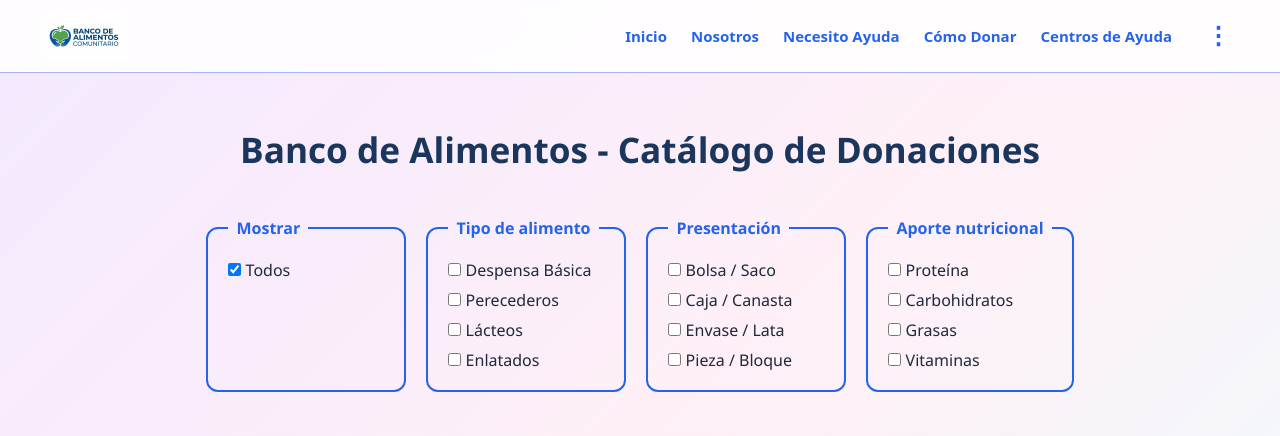
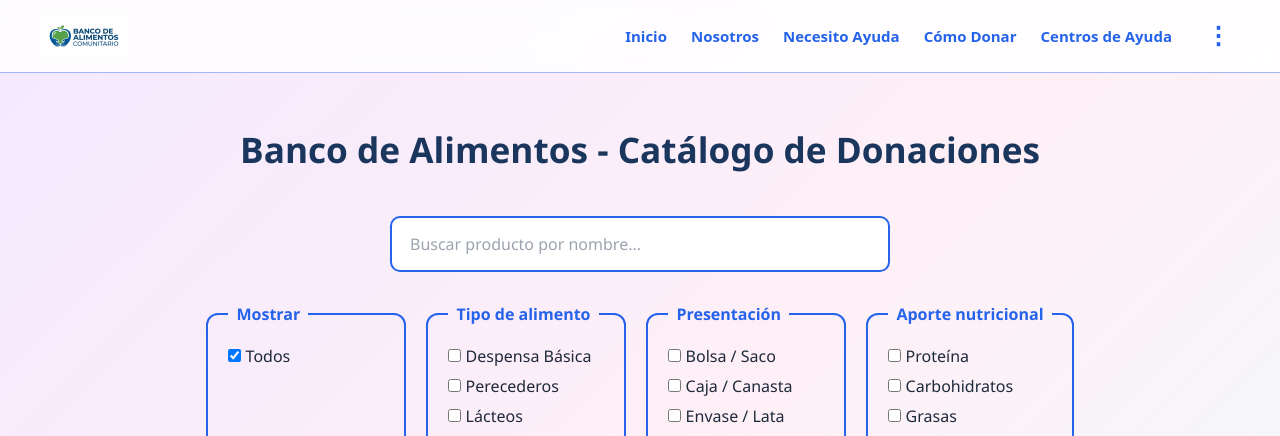
Before and after one commit to AntonioBernal23/Trabajo_final_GIU2026, a Laravel app: page /catalogo in a window 1280 px wide. Shown: the top 436 px of the page. Run offline with Laravel 12, Linux system fonts and the light colour scheme; some libraries are stand-ins or nearby versions.

Commit message:
Actividad 15 y 16

```diff
--- a/public/js/categorias.js
+++ b/public/js/categorias.js
@@ -1,95 +1,209 @@
+
 document.addEventListener("DOMContentLoaded", function () {
 
     // ---------- Mostrar / ocultar ----------
+
     function mostrarTodosLosArticulos() {
-        let todosLosArticulos = document.getElementsByClassName("articulo");
-        for (let i = 0; i < todosLosArticulos.length; i++) {
-            todosLosArticulos[i].classList.remove("oculto");
+        let articulos = document.getElementsByClassName("articulo");
+
+        for (let i = 0; i < articulos.length; i++) {
+            articulos[i].classList.remove("oculto");
         }
     }
 
     function ocultarTodosLosArticulos() {
-        let todosLosArticulos = document.getElementsByClassName("articulo");
-        for (let i = 0; i < todosLosArticulos.length; i++) {
-            todosLosArticulos[i].classList.add("oculto");
+        let articulos = document.getElementsByClassName("articulo");
+
+        for (let i = 0; i < articulos.length; i++) {
+            articulos[i].classList.add("oculto");
         }
     }
 
     // ---------- Checkbox ----------
+
     function desmarcarSubcategorias() {
         let checks = document.getElementsByClassName("filtro-check");
+
         for (let i = 0; i < checks.length; i++) {
             checks[i].checked = false;
         }
     }
 
-    // Regresa un arreglo con los valores (nombres de clase) marcados de una categoría
     function obtenerSeleccionados(claseCategoria) {
         let checks = document.getElementsByClassName(claseCategoria);
         let seleccionados = [];
+
         for (let i = 0; i < checks.length; i++) {
             if (checks[i].checked) {
                 seleccionados.push(checks[i].value);
             }
         }
+
         return seleccionados;
     }
 
-    // INCLUSIÓN: dentro de una misma categoría basta con cumplir UNA subcategoría marcada.
-    // Si no hay nada marcado en la categoría, no se filtra por ella.
+    // ---------- Filtros por categoría ----------
+
     function cumpleCategoria(articulo, seleccionados) {
+
         if (seleccionados.length == 0) {
             return true;
         }
+
         for (let i = 0; i < seleccionados.length; i++) {
             if (articulo.classList.contains(seleccionados[i])) {
                 return true;
             }
         }
+
         return false;
     }
 
+    // ---------- Buscador por nombre ----------
+
+    // Convertir el texto para compararlo con las clases
+    function normalizarTexto(texto) {
+        return texto
+            .toLowerCase()
+            .normalize("NFD")
+            .replace(/[\u0300-\u036f]/g, "")
+            .trim()
+            .replace(/\s+/g, "-");
+    }
+
+    // Comprobar si el producto coincide con la búsqueda
+    function cumpleBusqueda(articulo, textoBusqueda) {
+
+        if (textoBusqueda == "") {
+            return true;
+        }
+
+        let nombreClase = articulo.className.toLowerCase();
+
+        return nombreClase.includes(textoBusqueda);
+    }
+
     // ---------- Acciones ----------
+
     function accionTodos() {
         desmarcarSubcategorias();
+
+        buscador.value = "";
+
         chkTodos.checked = true;
+
         mostrarTodosLosArticulos();
     }
 
+    // Aplicar filtros y búsqueda
     function accionFiltrar() {
+
         let tipos = obtenerSeleccionados("chk-tipo");
         let presentaciones = obtenerSeleccionados("chk-presentacion");
         let nutrientes = obtenerSeleccionados("chk-nutriente");
 
-        // Ninguna marcada: se muestran todos
-        if (tipos.length == 0 && presentaciones.length == 0 && nutrientes.length == 0) {
-            chkTodos.checked = true;
-            mostrarTodosLosArticulos();
-            return;
-        }
+        // Obtener texto del buscador
+        let textoBusqueda = normalizarTexto(buscador.value);
 
-        chkTodos.checked = false;
+        let hayFiltros =
+            tipos.length > 0 ||
+            presentaciones.length > 0 ||
+            nutrientes.length > 0;
+
+        // Activar Todos si no hay filtros ni búsqueda
+        chkTodos.checked = !hayFiltros && textoBusqueda == "";
+
         ocultarTodosLosArticulos();
 
         let articulos = document.getElementsByClassName("articulo");
+
         for (let i = 0; i < articulos.length; i++) {
+
             let articulo = articulos[i];
 
-            // EXCLUSIÓN: debe cumplir TODAS las categorías que tengan algo marcado
-            if (cumpleCategoria(articulo, tipos) &&
+            // Revisar categorías
+            let cumpleFiltros =
+                cumpleCategoria(articulo, tipos) &&
                 cumpleCategoria(articulo, presentaciones) &&
-                cumpleCategoria(articulo, nutrientes)) {
+                cumpleCategoria(articulo, nutrientes);
+
+            // Revisar nombre del producto
+            let cumpleNombre = cumpleBusqueda(articulo, textoBusqueda);
+
+            // Mostrar solamente si cumple ambas condiciones
+            if (cumpleFiltros && cumpleNombre) {
                 articulo.classList.remove("oculto");
             }
         }
     }
 
     // ---------- Enlaces y eventos ----------
+
     let chkTodos = document.getElementById("chk-todos");
-    if (chkTodos) chkTodos.addEventListener("click", accionTodos);
+
+    let buscador = document.getElementById("buscador-productos");
 
     let checks = document.getElementsByClassName("filtro-check");
+
+    // Evento del checkbox Todos
+    if (chkTodos) {
+        chkTodos.addEventListener("change", accionTodos);
+    }
+
+    // Eventos de filtros
     for (let i = 0; i < checks.length; i++) {
-        checks[i].addEventListener("click", accionFiltrar);
+        checks[i].addEventListener("change", accionFiltrar);
     }
+
+    // Evento del buscador
+    if (buscador) {
+        buscador.addEventListener("input", accionFiltrar);
+    }
+
+    // ---------- Eventos del mouse ----------
+
+// Función para resaltar un producto
+function resaltarProducto(productDiv) {
+
+    productDiv.style.transform = "scale(1.05)";
+
+    productDiv.classList.remove("border-gray-400");
+    productDiv.classList.add("border-red-500");
+
+    productDiv.classList.add("shadow-lg");
+
+    productDiv.classList.remove("rounded-md");
+    productDiv.classList.add("rounded-xl");
+}
+
+// Función para restaurar el producto
+function restaurarProducto(productDiv) {
+
+    productDiv.style.transform = "scale(1)";
+
+    productDiv.classList.remove("border-red-500");
+    productDiv.classList.add("border-gray-400");
+
+    productDiv.classList.remove("shadow-lg");
+
+    productDiv.classList.remove("rounded-xl");
+    productDiv.classList.add("rounded-md");
+}
+
+// Obtener todas las tarjetas
+let productos = document.getElementsByClassName("producto-card");
+
+// Agregar eventos a cada tarjeta
+for (let i = 0; i < productos.length; i++) {
+
+    let productDiv = productos[i];
+
+    productDiv.addEventListener("mouseenter", function () {
+        resaltarProducto(productDiv);
+    });
+
+    productDiv.addEventListener("mouseleave", function () {
+        restaurarProducto(productDiv);
+    });
+}
 });
--- a/resources/views/public/catalogo.blade.php
+++ b/resources/views/public/catalogo.blade.php
@@ -88,10 +88,48 @@
     .oculto {
         display: none !important;
     }
+
+    .buscador-container {
+        display: flex;
+        justify-content: center;
+        margin-bottom: 30px;
+    }
+
+    #buscador-productos {
+        width: 100%;
+        max-width: 500px;
+        padding: 14px 18px;
+        border: 2px solid #2563eb;
+        border-radius: 10px;
+        font-size: 16px;
+        outline: none;
+    }
+
+    #buscador-productos:focus {
+        border-color: #1a365d;
+    }
+
+    /* Forzar el borde gris inicial */
+    .producto-card.border-gray-400 {
+        border: 1px solid #9ca3af !important;
+    }
+
+    /* Borde rojo cuando JavaScript agrega la clase */
+    .producto-card.border-red-500 {
+        border: 2px solid #ef4444 !important;
+    }
 </style>
 
 <div class="catalogo-container">
     <h2 class="catalogo-title">Banco de Alimentos - Catálogo de Donaciones</h2>
+
+    <div class="buscador-container">
+        <input
+            type="text"
+            id="buscador-productos"
+            placeholder="Buscar producto por nombre..."
+        >
+    </div>
 
     <div class="filtros-container">
 
@@ -127,7 +165,7 @@
     </div>
 
     <div class="productos-grid" id="lista-productos">
-        <div class="producto-card articulo tipo-despensa presentacion-bolsa nutriente-carbohidratos nutriente-proteina">
+        <div class="producto-card producto-arroz-frijol articulo tipo-despensa presentacion-bolsa nutriente-carbohidratos nutriente-proteina border border-gray-400 rounded-md transition-all duration-300">
             <div class="producto-img-container">
                 <img src="https://images.unsplash.com/photo-1586201375761-83865001e31c?auto=format&fit=crop&w=600&q=80" alt="Arroz y Frijol" class="producto-img">
             </div>
@@ -135,7 +173,7 @@
             <p class="producto-desc">Granos básicos esenciales para asegurar la alimentación diaria de las familias.</p>
         </div>
 
-        <div class="producto-card articulo tipo-perecederos presentacion-caja nutriente-vitaminas">
+        <div class="producto-card producto-vegetales-frescos articulo tipo-perecederos presentacion-caja nutriente-vitaminas border border-gray-400 rounded-md transition-all duration-300">
             <div class="producto-img-container">
                 <img src="https://images.unsplash.com/photo-1540420773420-3366772f4999?auto=format&fit=crop&w=600&q=80" alt="Vegetales" class="producto-img">
             </div>
@@ -143,7 +181,7 @@
             <p class="producto-desc">Verduras de calidad rescatadas de comercios, listas para su consumo nutritivo.</p>
         </div>
 
-        <div class="producto-card articulo tipo-lacteos presentacion-envase nutriente-proteina nutriente-vitaminas">
+        <div class="producto-card producto-leche-entera articulo tipo-lacteos presentacion-envase nutriente-proteina nutriente-vitaminas border border-gray-400 rounded-md transition-all duration-300">
             <div class="producto-img-container">
                 <img src="https://images.unsplash.com/photo-1550583724-b2692b85b150?auto=format&fit=crop&w=600&q=80" alt="Leche" class="producto-img">
             </div>
@@ -151,7 +189,7 @@
             <p class="producto-desc">Leche fortificada envasada para aportar calcio y energía a los niños.</p>
         </div>
 
-        <div class="producto-card articulo tipo-enlatados presentacion-envase nutriente-proteina">
+        <div class="producto-card producto-atun-lata articulo tipo-enlatados presentacion-envase nutriente-proteina border border-gray-400 rounded-md transition-all duration-300">
             <div class="producto-img-container">
                 <img src="https://images.unsplash.com/photo-1563379091339-03b21ab4a4f8?auto=format&fit=crop&w=600&q=80" alt="Atún" class="producto-img">
             </div>
@@ -159,7 +197,7 @@
             <p class="producto-desc">Proteína enlatada de larga duración ideal para despensas comunitarias.</p>
         </div>
 
-        <div class="producto-card articulo tipo-despensa presentacion-envase nutriente-grasas">
+        <div class="producto-card producto-aceite-vegetal articulo tipo-despensa presentacion-envase nutriente-grasas border border-gray-400 rounded-md transition-all duration-300">
             <div class="producto-img-container">
                 <img src="https://images.unsplash.com/photo-1474979266404-7eaacbcd87c5?auto=format&fit=crop&w=600&q=80" alt="Aceite" class="producto-img">
             </div>
@@ -167,7 +205,7 @@
             <p class="producto-desc">Botella de aceite de cocina sellada para la preparación de alimentos nutritivos.</p>
         </div>
 
-        <div class="producto-card articulo tipo-perecederos presentacion-caja nutriente-vitaminas nutriente-carbohidratos">
+        <div class="producto-card producto-fruta-fresca articulo tipo-perecederos presentacion-caja nutriente-vitaminas nutriente-carbohidratos border border-gray-400 rounded-md transition-all duration-300">
             <div class="producto-img-container">
                 <img src="https://images.unsplash.com/photo-1610832958506-aa56368176cf?auto=format&fit=crop&w=600&q=80" alt="Fruta" class="producto-img">
             </div>
@@ -175,7 +213,7 @@
             <p class="producto-desc">Frutas de temporada seleccionadas para aportar vitaminas esenciales a la comunidad.</p>
         </div>
 
-        <div class="producto-card articulo tipo-lacteos presentacion-pieza nutriente-proteina nutriente-grasas">
+        <div class="producto-card producto-queso-fresco articulo tipo-lacteos presentacion-pieza nutriente-proteina nutriente-grasas border border-gray-400 rounded-md transition-all duration-300">
             <div class="producto-img-container">
                 <img src="https://images.unsplash.com/photo-1486297678162-eb2a19b0a32d?auto=format&fit=crop&w=600&q=80" alt="Queso" class="producto-img">
             </div>
@@ -183,7 +221,7 @@
             <p class="producto-desc">Derivado lácteo rico en proteínas para complementar comidas comunitarias.</p>
         </div>
 
-        <div class="producto-card articulo tipo-enlatados presentacion-envase nutriente-proteina nutriente-vitaminas">
+        <div class="producto-card producto-pure-tomate-lentejas articulo tipo-enlatados presentacion-envase nutriente-proteina nutriente-vitaminas border border-gray-400 rounded-md transition-all duration-300">
             <div class="producto-img-container">
                 <img src="https://images.unsplash.com/photo-1550989460-0adf9ea622e2?auto=format&fit=crop&w=600&q=80" alt="Salsa" class="producto-img">
             </div>
@@ -191,7 +229,7 @@
             <p class="producto-desc">Conservas alimenticias envasadas listas para preparar sopas y guisados.</p>
         </div>
 
-        <div class="producto-card articulo tipo-despensa presentacion-bolsa nutriente-carbohidratos">
+        <div class="producto-card producto-harina-maiz articulo tipo-despensa presentacion-bolsa nutriente-carbohidratos border border-gray-400 rounded-md transition-all duration-300">
             <div class="producto-img-container">
                 <img src="https://images.unsplash.com/photo-1509440159596-0249088772ff?auto=format&fit=crop&w=600&q=80" alt="Harina" class="producto-img">
             </div>
```
